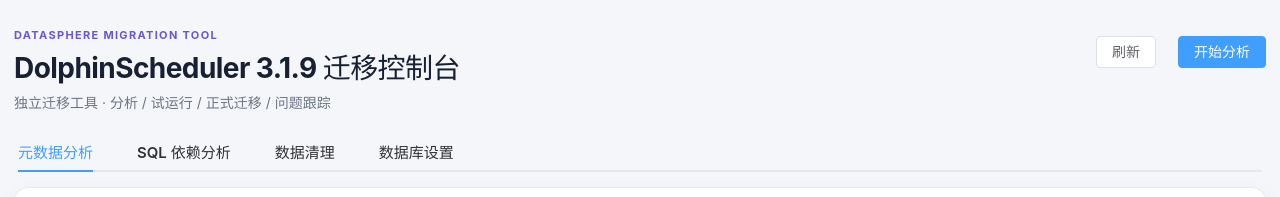
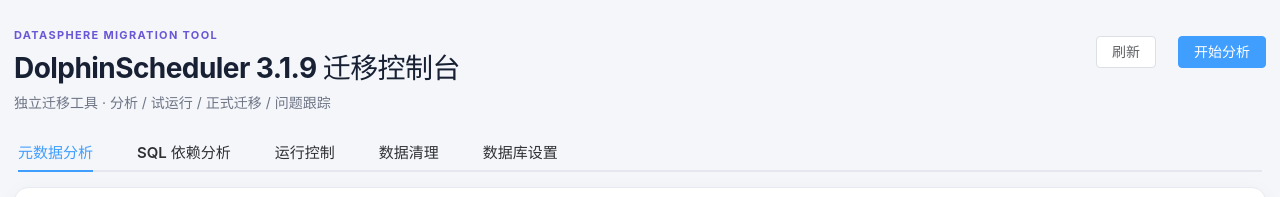
Before and after one commit to NJgaoyang/datasphere-ds-migrator, a Vue app in the folder frontend/: page / in a window 1280 px wide. Shown: the top 197 px of the page. Built offline with nearby package versions, Linux system fonts and the light colour scheme; no server answers.

Commit message:
feat(control): add runtime control tab

```diff
--- a/frontend/src/App.vue
+++ b/frontend/src/App.vue
@@ -127,6 +127,9 @@
       <el-tab-pane label="SQL 依赖分析" name="sqlDependencies">
         <SqlDependencyPanel />
       </el-tab-pane>
+      <el-tab-pane label="运行控制" name="workflowControl">
+        <WorkflowControlPanel />
+      </el-tab-pane>
       <el-tab-pane label="数据清理" name="cleanup">
         <CleanupPanel />
       </el-tab-pane>
@@ -178,6 +181,7 @@
 import { ElMessage, ElMessageBox } from 'element-plus'
 import CleanupPanel from './CleanupPanel.vue'
 import SqlDependencyPanel from './SqlDependencyPanel.vue'
+import WorkflowControlPanel from './WorkflowControlPanel.vue'
 
 const settings = ref({ sourceJdbcUrl: '', sourceUsername: '', sourcePassword: '', targetBaseUrl: '', targetUsername: '', targetPassword: '' })
 const runs = ref([])
```
